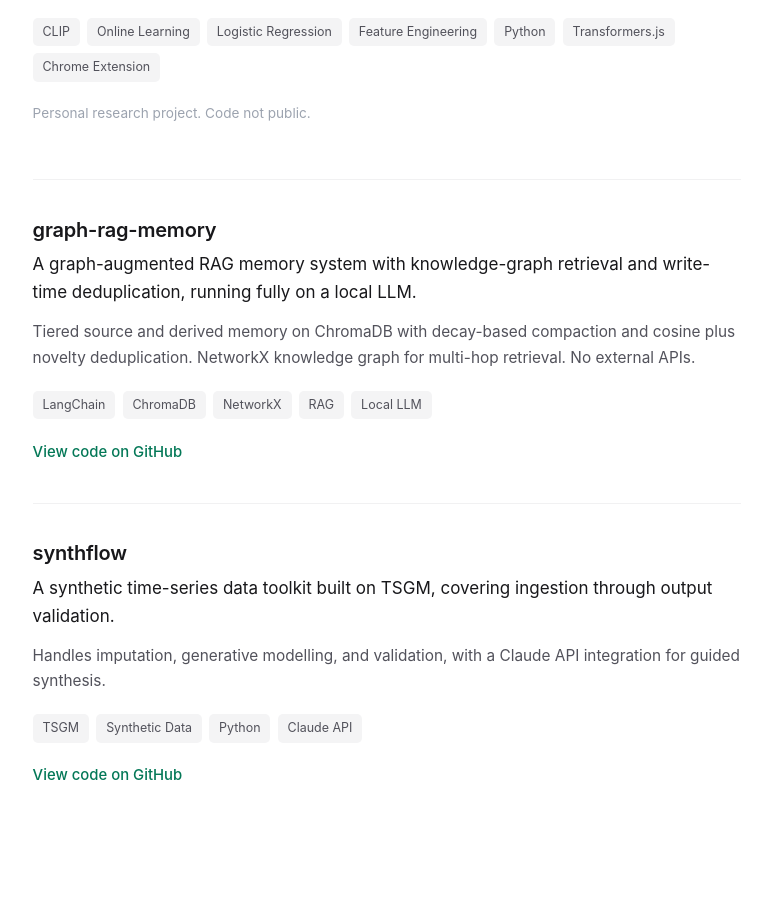
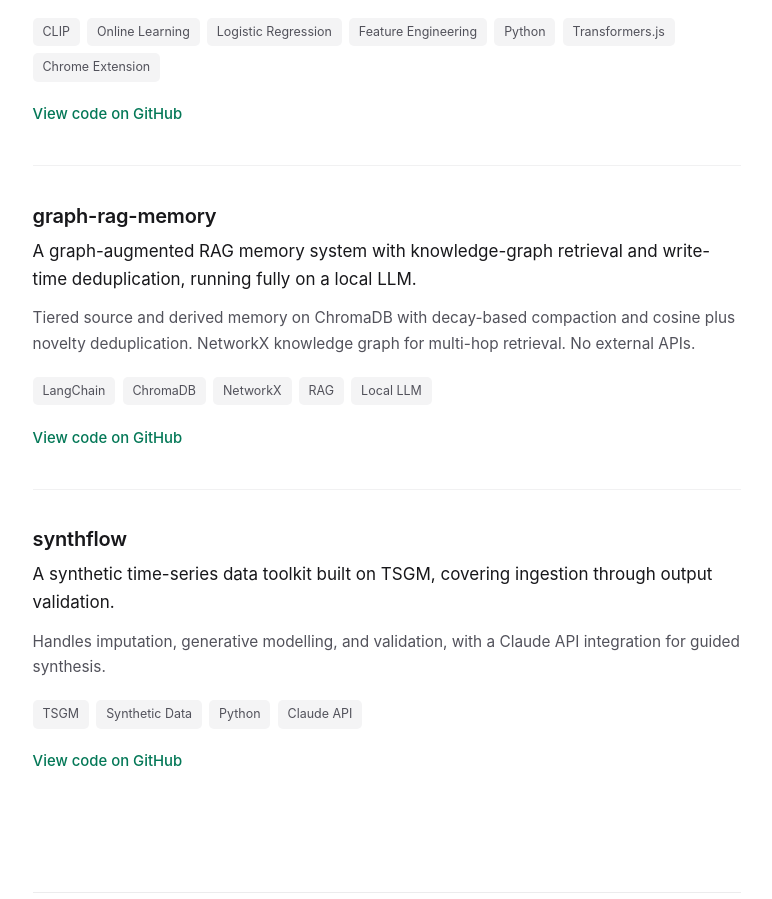
Before and after one commit to surajsingh108/surajsingh108.github.io, a plain HTML site: page index.html in a window 1280 px wide. Shown: the part 2296-3195 px from the top of the page, without its empty margins (253-1025 px from the left). Drawn offline with Linux system fonts and the light colour scheme.

Commit message:
add GitHub link to Neuro-Cinematic Homeostasis Engine card

```diff
--- a/index.html
+++ b/index.html
@@ -355,7 +355,9 @@
       <ul class="tags" aria-label="Stack">
         <li>CLIP</li><li>Online Learning</li><li>Logistic Regression</li><li>Feature Engineering</li><li>Python</li><li>Transformers.js</li><li>Chrome Extension</li>
       </ul>
-      <p class="card-note">Personal research project. Code not public.</p>
+      <div class="card-links">
+        <a href="https://github.com/surajsingh108/U2stasis" rel="noopener">View code on GitHub</a>
+      </div>
     </article>
 
     <article class="card reveal">
```
